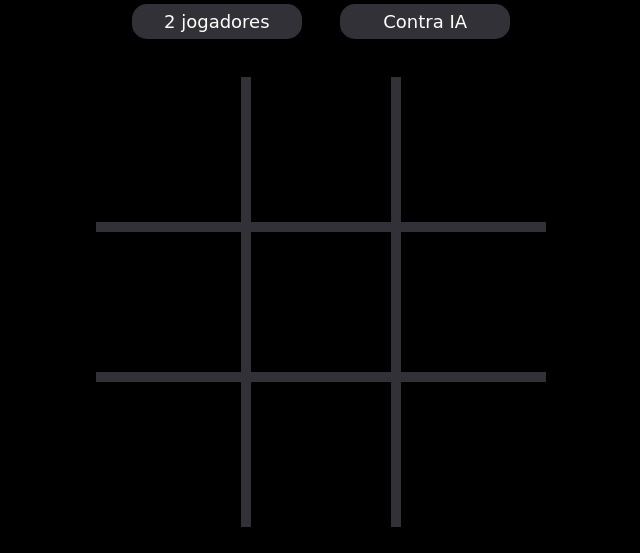
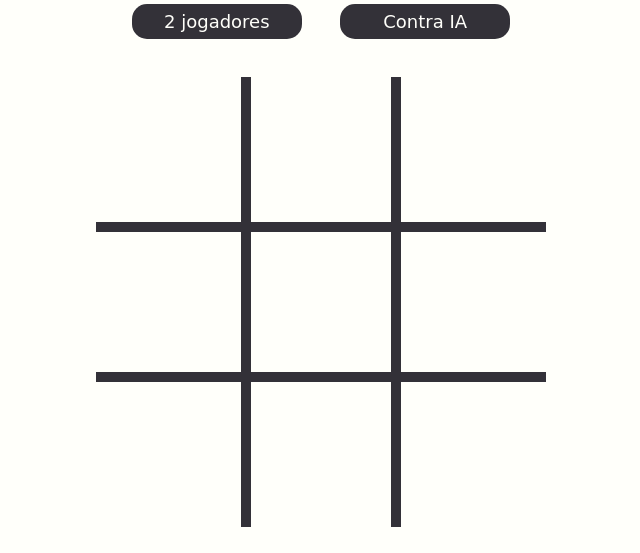
Before and after one commit to emersonjuunior/jogo-da-velha, a plain HTML site: page index.html in a window 1280 px wide. Shown: the part 141-694 px from the top of the page, without its empty margins (319-959 px from the left). Drawn offline with nearby package versions, Linux system fonts and the light colour scheme; a web font is replaced by a local one.

Commit message:
Correção na responsividade

```diff
--- a/css/style.css
+++ b/css/style.css
@@ -188,14 +188,6 @@ h4 {
   background-color: transparent;
 }
 
-/* RESPONSIVIDADE DESKTOP MENORES */
-@media screen and (min-width: 1280px) and (max-width: 1280px)
-           and (min-height: 800px) and (max-height: 800px) {
-            body {
-              background-color: black;
-            }
-          }
-
 /* RESPONSIVIDADE TABLET*/
 @media screen and (max-width: 900px) and (min-width: 600px) {
   .box {
```
